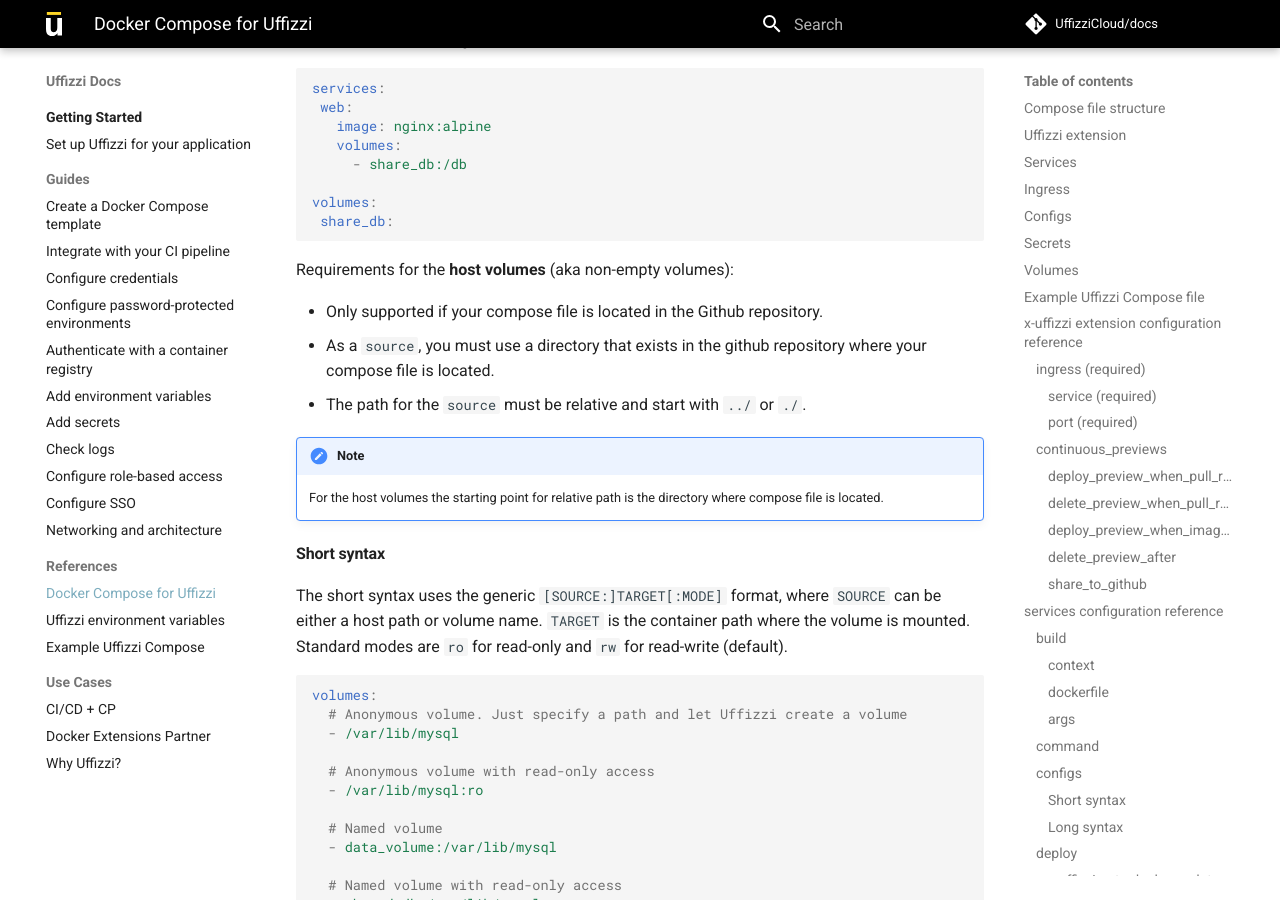
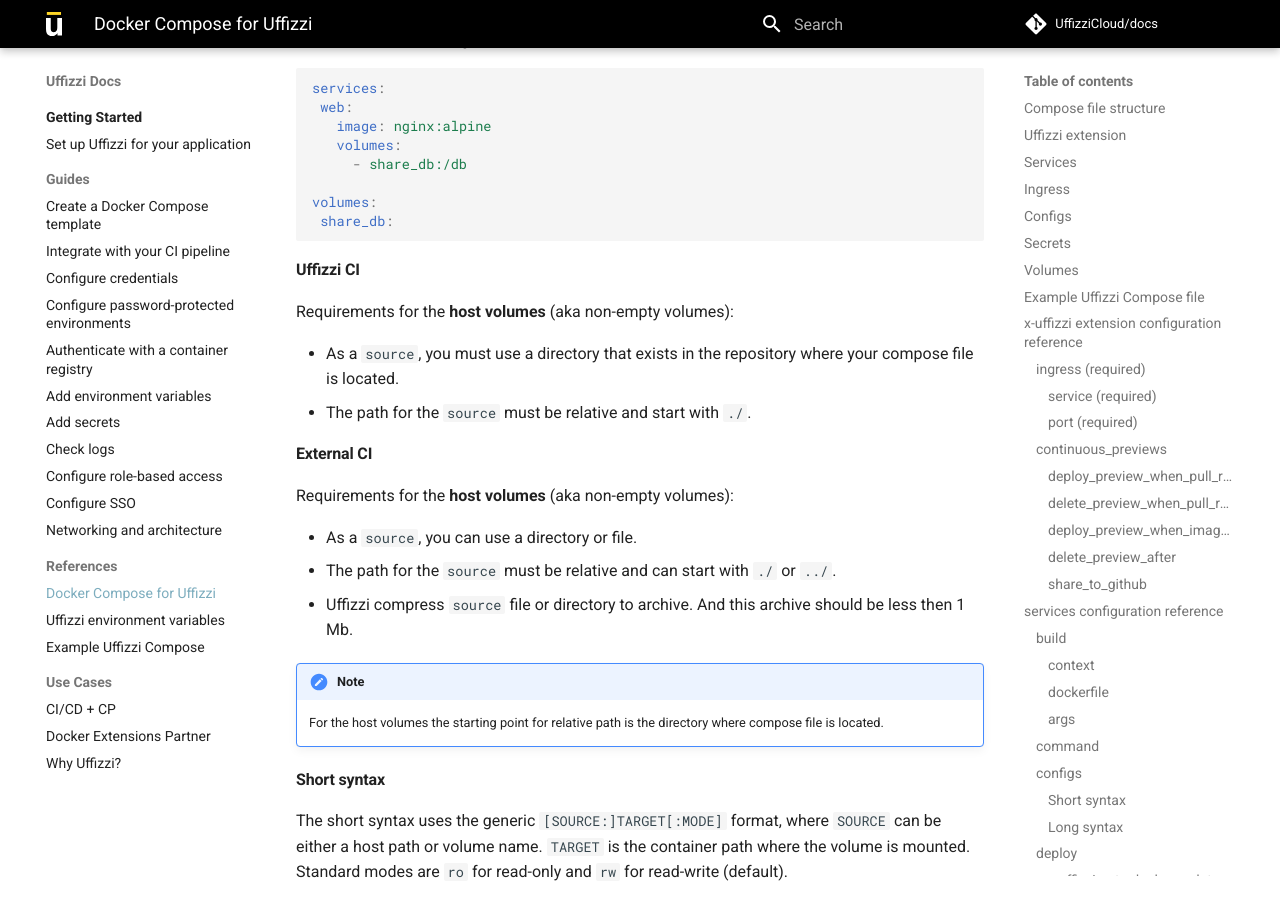
Before and after one commit to UffizziCloud/docs, an MkDocs documentation site: the page built from docs/references/compose-spec.md, in a window 1280 px wide and 900 px high, scrolled down 17799 px. Built offline with MkDocs 1.6.1 and Material for MkDocs 9.7.7, drawn with Linux system fonts in a browser that asks for light colours; comment, search, counter and statistics services are not loaded; some of the changed text lies outside the part shown.

Commit message:
Update volumes

````diff
--- a/docs/references/compose-spec.md
+++ b/docs/references/compose-spec.md
@@ -747,11 +747,20 @@
  share_db:
 ```
 
+#### Uffizzi CI
+
 Requirements for the **host volumes** (aka non-empty volumes):
 
-* Only supported if your compose file is located in the Github repository.
-* As a `source`, you must use a directory that exists in the github repository where your compose file is located.
-* The path for the `source` must be relative and start with  `../` or `./`.
+* As a `source`, you must use a directory that exists in the repository where your compose file is located.
+* The path for the `source` must be relative and start with  `./`.
+
+#### External CI
+
+Requirements for the **host volumes** (aka non-empty volumes):
+
+* As a `source`, you can use a directory or file.
+* The path for the `source` must be relative and can start with  `./` or `../`.
+* Uffizzi compress `source` file or directory to archive. And this archive should be less then 1 Mb.
 
 !!! Note
 
````
Also changed, not shown: other parts of docs/references/compose-spec.md (+3 -0 lines).
